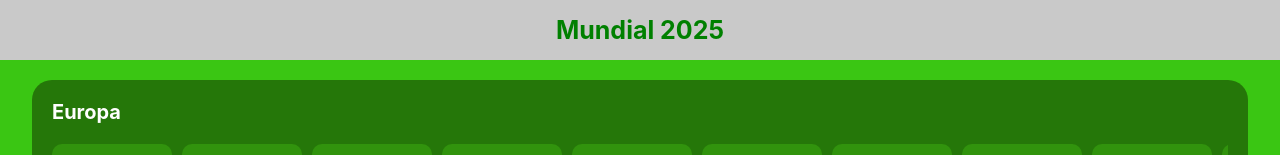
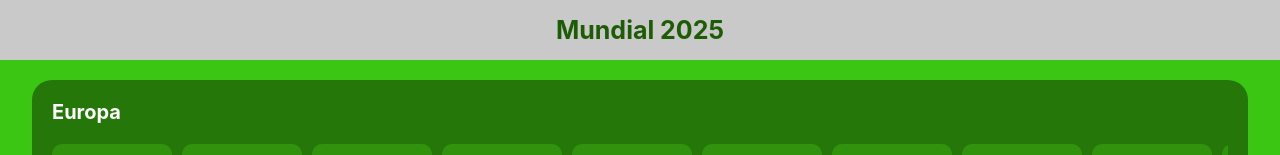
Before and after one commit to FelipeMejias/mundial25, a React (Create React App) app: page / in a window 1280 px wide. Shown: the top 155 px of the page. Built offline with nearby package versions, Linux system fonts and the light colour scheme; the HTML template or start-up script is replaced by a standard one.

Commit message:
primeiro

```diff
--- a/src/App.css
+++ b/src/App.css
@@ -62,12 +62,14 @@ body {
   ::-webkit-scrollbar-track {
     background-color: transparent;
     border-radius: 10px;
+
   }
 
 
   ::-webkit-scrollbar-thumb {
     background-color: #1d5b06;
     border-radius: 10px;
+    cursor:pointer
   }
 
 
--- a/src/App.js
+++ b/src/App.js
@@ -107,6 +107,7 @@ export function App(){
   `
   const Clube=styled.div`background-color:#31930d;
   height:130px;min-width:120px;
+  cursor:pointer;
      display:flex;
   align-items:center;
   justify-content:space-evenly;;
@@ -130,7 +131,7 @@ export function App(){
   justify-content:center;
   h1{
   font-size:25px;
-  color:green;
+  color:#1D5B06;
   }
   `
   const Resto=styled.div`
```
